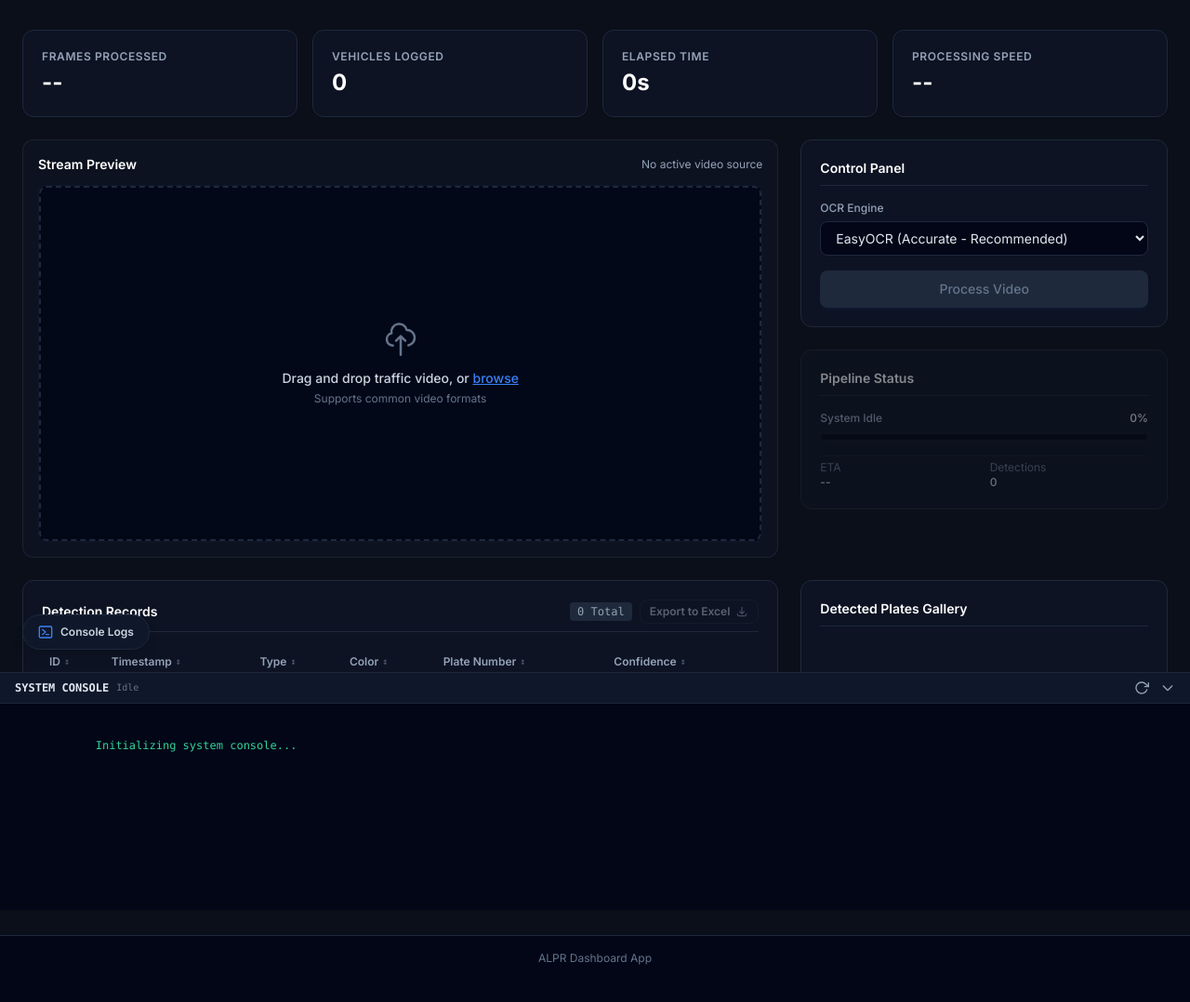
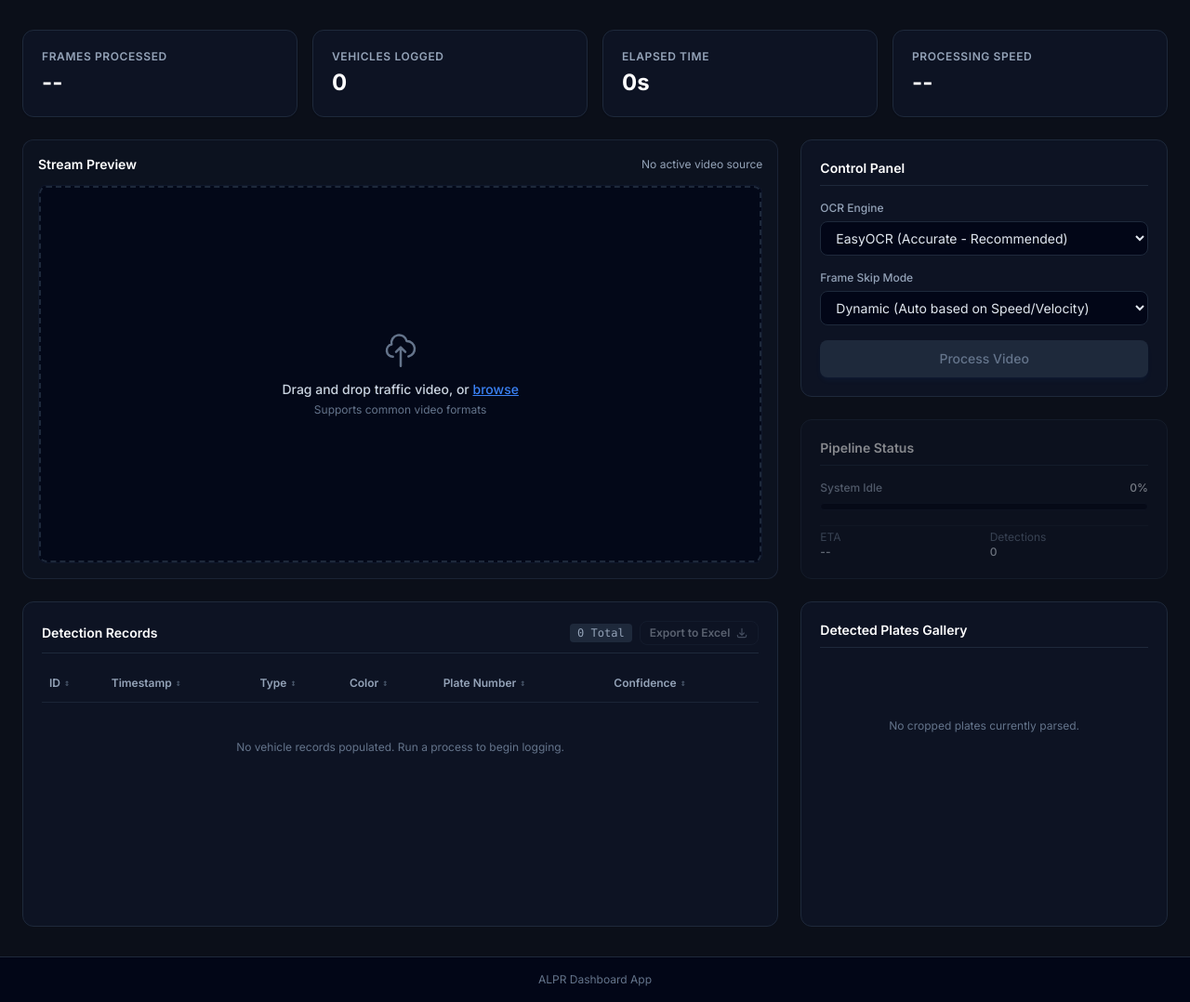
Before and after one commit to x0uls/ALPR-Vehicle-System, a FastAPI app: page / in a window 1280 px wide. Shown: the part 77-1155 px from the top of the page at 93% size. Before the commit the page ends 1115 px from the top, so only its background shows below. Run offline with FastAPI, Linux system fonts and the light colour scheme; some libraries are stand-ins or nearby versions.

Commit message:
feat: Added Frame Skip option and added Ngrok as alternative tunnel mode

```diff
--- a/app.py
+++ b/app.py
@@ -13,43 +13,6 @@ from fastapi import FastAPI, UploadFile, File
 from fastapi.responses import HTMLResponse, StreamingResponse
 from fastapi.staticfiles import StaticFiles
 import sys
-
-class LogMirror:
-    """
-    Redirects stdout/stderr streams to a file on disk while mirroring them back to the terminal.
-
-    This ensures we write background execution history to a server.log file that can be displayed
-    on the web dashboard front-end without losing the console output.
-    """
-    def __init__(self, original_stream, log_file):
-        self.original_stream = original_stream
-        self.log_file = log_file
-
-    def write(self, data):
-        self.original_stream.write(data)
-        try:
-            with open(self.log_file, "a", encoding="utf-8") as f:
-                f.write(data)
-        except Exception:
-            pass
-
-    def flush(self):
-        self.original_stream.flush()
-
-    def __getattr__(self, name):
-        return getattr(self.original_stream, name)
-
-# Redirect program console printouts to server.log for dashboard log panels
-os.makedirs("outputs/logs", exist_ok=True)
-server_log_path = "outputs/logs/server.log"
-try:
-    with open(server_log_path, "w", encoding="utf-8") as f:
-        f.write("--- Server Log Started ---\n")
-except Exception:
-    pass
-
-sys.stdout = LogMirror(sys.stdout, server_log_path)
-sys.stderr = LogMirror(sys.stderr, server_log_path)
 
 import torch
 from src.pipeline import detection_tracker, process_batch, drain_pending_ocr
@@ -69,7 +32,7 @@ def _format_elapsed(seconds):
 
 # ─── Server-Sent Events (SSE) Real-Time Generator ────────────────
 
-async def process_video_sse(video_path, ocr_engine):
+async def process_video_sse(video_path, ocr_engine, frame_skip="dynamic"):
     """
     Asynchronous generator that runs the video detection pipeline and yields real-time updates.
 
@@ -194,9 +157,15 @@ async def process_video_sse(video_path, ocr_engine):
         else:
             velocity_based_skip = 1  # Fast moving: reduce skip to maintain tracking
 
-        # Set dynamic skip spacing for the next batch
-        current_skip = max(speed_based_skip, velocity_based_skip)
-        current_skip = min(current_skip, int(frames_per_second))  # Cap skip to 1 second maximum
+        if frame_skip == "dynamic":
+            # Set dynamic skip spacing for the next batch
+            current_skip = max(speed_based_skip, velocity_based_skip)
+            current_skip = min(current_skip, int(frames_per_second))  # Cap skip to 1 second maximum
+        else:
+            try:
+                current_skip = max(1, int(frame_skip))
+            except (ValueError, TypeError):
+                current_skip = 1
 
         # Send state updates periodically
         if processed_frames_count > 0:
@@ -366,7 +335,7 @@ async def upload_video_api(file: UploadFile = File(...)):
 
 # SSE stream process endpoint
 @app.get("/api/stream-process")
-async def stream_process_api(video_path: str, ocr_engine: str):
+async def stream_process_api(video_path: str, ocr_engine: str, frame_skip: str = "dynamic"):
     """
     FastAPI streaming endpoint that mounts our process_video_sse generator.
 
@@ -378,27 +347,10 @@ async def stream_process_api(video_path: str, ocr_engine: str):
         "Connection": "keep-alive",
     }
     return StreamingResponse(
-        process_video_sse(video_path, ocr_engine),
+        process_video_sse(video_path, ocr_engine, frame_skip),
         media_type="text/event-stream",
         headers=headers
     )
-
-# Serve server log histories
-@app.get("/api/logs")
-async def get_logs_api():
-    """Reads and returns the last 200 lines of standard outputs/errors from server.log."""
-    server_log_path = "outputs/logs/server.log"
-    if not os.path.exists(server_log_path):
-        if os.path.exists("uvicorn.log"):
-            server_log_path = "uvicorn.log"
-        else:
-            return {"logs": "No logs available."}
-    try:
-        with open(server_log_path, "r", encoding="utf-8") as f:
-            lines = f.readlines()
-            return {"logs": "".join(lines[-200:])}
-    except Exception as e:
-        return {"logs": f"Error reading logs: {str(e)}"}
 
 # Serve XLSX Excel report export downloads
 @app.get("/api/export")
--- a/src/templates/index.html
+++ b/src/templates/index.html
@@ -140,6 +140,19 @@
                             class="w-full bg-slate-950 border border-slate-800 rounded-lg px-3 py-2 text-sm text-slate-200 focus:outline-none focus:border-blue-500 transition-colors">
                             <option value="EasyOCR">EasyOCR (Accurate - Recommended)</option>
                             <option value="PyTesseract">PyTesseract (Fast Baseline)</option>
+                        </select>
+                    </div>
+
+                    <div class="flex flex-col gap-1.5">
+                        <label class="text-xs text-slate-400 font-medium">Frame Skip Mode</label>
+                        <select id="frame-skip-select"
+                            class="w-full bg-slate-950 border border-slate-800 rounded-lg px-3 py-2 text-sm text-slate-200 focus:outline-none focus:border-blue-500 transition-colors">
+                            <option value="dynamic">Dynamic (Auto based on Speed/Velocity)</option>
+                            <option value="1">Process All Frames (No Skip)</option>
+                            <option value="2">Skip every 2nd frame</option>
+                            <option value="3">Skip every 3rd frame</option>
+                            <option value="5">Skip every 5th frame</option>
+                            <option value="10">Skip every 10th frame</option>
                         </select>
                     </div>
 
@@ -362,51 +375,7 @@
         </div>
     </div>
 
-    <!-- Console Drawer Button (Bottom Left) -->
-    <div class="fixed bottom-6 left-6 z-[90]">
-        <button id="console-toggle-btn"
-            class="px-4 py-2.5 bg-slate-900 border border-slate-800 hover:border-slate-700 hover:bg-slate-800/80 text-slate-300 font-semibold text-xs rounded-full shadow-lg flex items-center gap-2 transition-all">
-            <svg id="console-icon" class="h-4 w-4 text-blue-500 transition-colors" viewBox="0 0 24 24" fill="none"
-                stroke="currentColor" stroke-width="2" stroke-linecap="round" stroke-linejoin="round">
-                <rect x="2" y="3" width="20" height="18" rx="2" ry="2"></rect>
-                <path d="M7 8l5 4-5 4"></path>
-                <line x1="13" y1="16" x2="17" y2="16"></line>
-            </svg>
-            <span>Console Logs</span>
-        </button>
-    </div>
 
-    <!-- Console Drawer -->
-    <div id="console-drawer"
-        class="fixed bottom-0 left-0 right-0 h-64 bg-slate-950 border-t border-slate-800 transform translate-y-full transition-transform duration-300 ease-in-out z-[95] flex flex-col font-mono">
-        <!-- Drawer Header -->
-        <div
-            class="bg-slate-900 border-b border-slate-800 px-4 py-2 flex items-center justify-between text-xs text-slate-400 select-none">
-            <div class="flex items-center gap-2">
-                <span class="font-bold text-slate-200">SYSTEM CONSOLE</span>
-                <span id="console-status" class="text-[10px] text-slate-500">Idle</span>
-            </div>
-            <div class="flex items-center gap-3">
-                <button onclick="fetchLogs()" class="hover:text-white transition-colors" title="Refresh logs">
-                    <svg class="h-4 w-4" fill="none" viewBox="0 0 24 24" stroke="currentColor" stroke-width="2"
-                        stroke-linecap="round" stroke-linejoin="round">
-                        <path d="M23 4v6h-6"></path>
-                        <path d="M20.49 15a9 9 0 1 1-2.12-9.36L23 10"></path>
-                    </svg>
-                </button>
-                <button onclick="toggleConsole()" class="hover:text-white transition-colors" title="Close console">
-                    <svg class="h-4 w-4" fill="none" viewBox="0 0 24 24" stroke="currentColor">
-                        <path stroke-linecap="round" stroke-linejoin="round" stroke-width="2" d="M19 9l-7 7-7-7" />
-                    </svg>
-                </button>
-            </div>
-        </div>
-        <!-- Drawer Content -->
-        <div id="console-content"
-            class="flex-grow p-4 overflow-y-auto text-xs text-emerald-400 select-text bg-slate-950 whitespace-pre-wrap leading-relaxed">
-            Initializing system console...
-        </div>
-    </div>
 
     <!-- Logic Script -->
     <script>
@@ -650,57 +619,7 @@
             if (e.target === document.getElementById('details-modal')) closeModal();
         });
 
-        // ── Console Log Drawer functionality ────────────────────────
-        const consoleDrawer = document.getElementById('console-drawer');
-        const consoleContent = document.getElementById('console-content');
-        const consoleStatus = document.getElementById('console-status');
-        let consolePollInterval = null;
 
-        function toggleConsole() {
-            const isHidden = consoleDrawer.classList.contains('translate-y-full');
-            const icon = document.getElementById('console-icon');
-            if (isHidden) {
-                consoleDrawer.classList.remove('translate-y-full');
-                fetchLogs();
-                // Start polling logs
-                consolePollInterval = setInterval(fetchLogs, 2000);
-                consoleStatus.textContent = 'Streaming Logs';
-                if (icon) {
-                    icon.classList.remove('text-blue-500');
-                    icon.classList.add('text-emerald-500');
-                }
-            } else {
-                consoleDrawer.classList.add('translate-y-full');
-                // Stop polling
-                if (consolePollInterval) clearInterval(consolePollInterval);
-                consoleStatus.textContent = 'Closed';
-                if (icon) {
-                    icon.classList.remove('text-emerald-500');
-                    icon.classList.add('text-blue-500');
-                }
-            }
-        }
-
-        document.getElementById('console-toggle-btn').addEventListener('click', toggleConsole);
-
-        async function fetchLogs() {
-            try {
-                const response = await fetch('/api/logs');
-                if (!response.ok) throw new Error('Failed to fetch logs');
-                const data = await response.json();
-
-                // Check if scrolled to bottom before updating content
-                const isAtBottom = consoleContent.scrollHeight - consoleContent.clientHeight <= consoleContent.scrollTop + 50;
-
-                consoleContent.textContent = data.logs || 'No logs recorded yet.';
-
-                if (isAtBottom) {
-                    consoleContent.scrollTop = consoleContent.scrollHeight;
-                }
-            } catch (err) {
-                consoleContent.textContent = `Error fetching logs: ${err.message}`;
-            }
-        }
 
         // ── Pipeline processing execution ────────────────────────────
         processBtn.addEventListener('click', () => {
@@ -743,7 +662,8 @@
             processBtn.textContent = 'Processing...';
 
             const engine = ocrSelect.value;
-            const eventSource = new EventSource(`/api/stream-process?video_path=${encodeURIComponent(selectedVideoPath)}&ocr_engine=${engine}`);
+            const skipMode = document.getElementById('frame-skip-select').value;
+            const eventSource = new EventSource(`/api/stream-process?video_path=${encodeURIComponent(selectedVideoPath)}&ocr_engine=${engine}&frame_skip=${skipMode}`);
 
             const canvasCtx = streamCanvas.getContext('2d');
             const frameImg = new Image();
```
Also changed, not shown: 1 other file.
